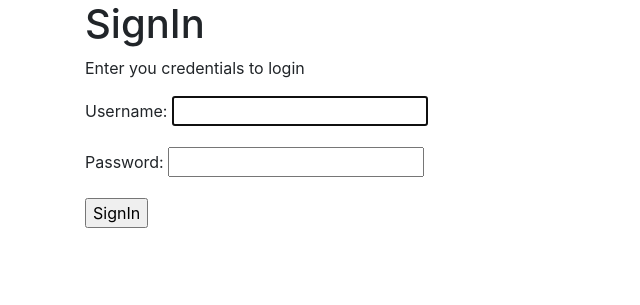
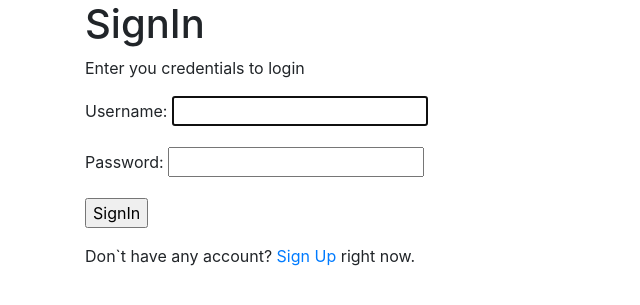
Before and after one commit to Chenger1/toDoApp-v3, a Django app: page /users/login/ in a window 1280 px wide. Shown: the part 56-361 px from the top of the page, without its empty margins (0-640 px from the left). Run offline with Django 3.2, Linux system fonts and the light colour scheme.

Commit message:
update: Add sign in/up references
Add links to registration.html and login.html

```diff
--- a/todo/users/templates/registration/login.html
+++ b/todo/users/templates/registration/login.html
@@ -13,5 +13,9 @@
                 <p><input type="submit" value="SignIn"></p>
             </form>
         </div>
+        <p>
+            Don`t have any account?
+            <a href="{% url 'users:user_registration' %}">Sign Up</a> right now.
+        </p>
     </div>
 {% endblock %}
--- a/todo/users/templates/users/user/registration.html
+++ b/todo/users/templates/users/user/registration.html
@@ -13,5 +13,8 @@
                 <p><input type="submit" value="Create my account"></p>
             </form>
         </div>
+        <p>Alredy have an account?
+            <a href="{% url 'users:login' %}">Sign In</a> right now.
+        </p>
     </div>
 {% endblock %}
```
